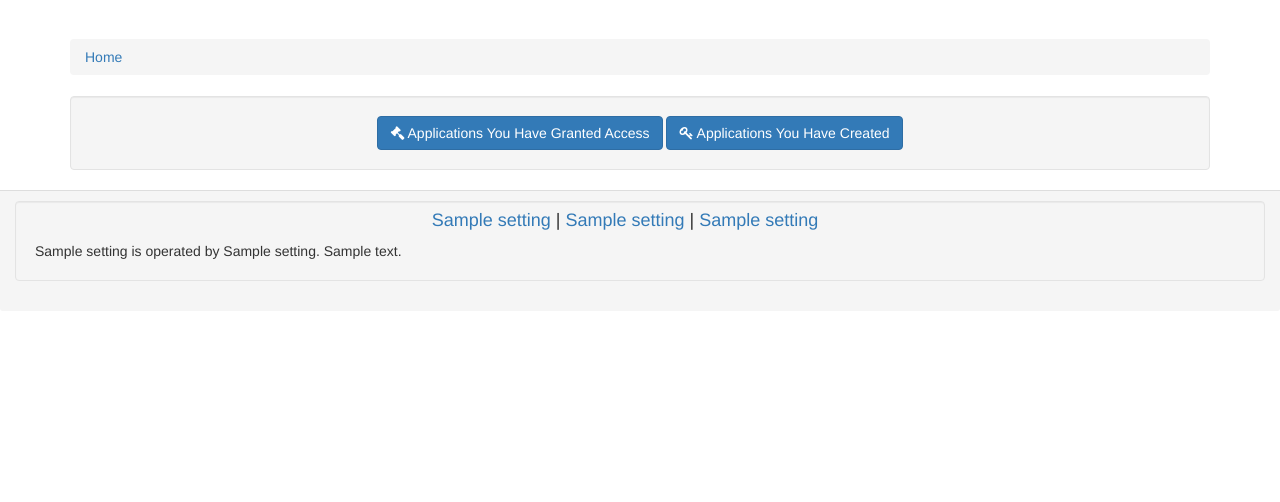
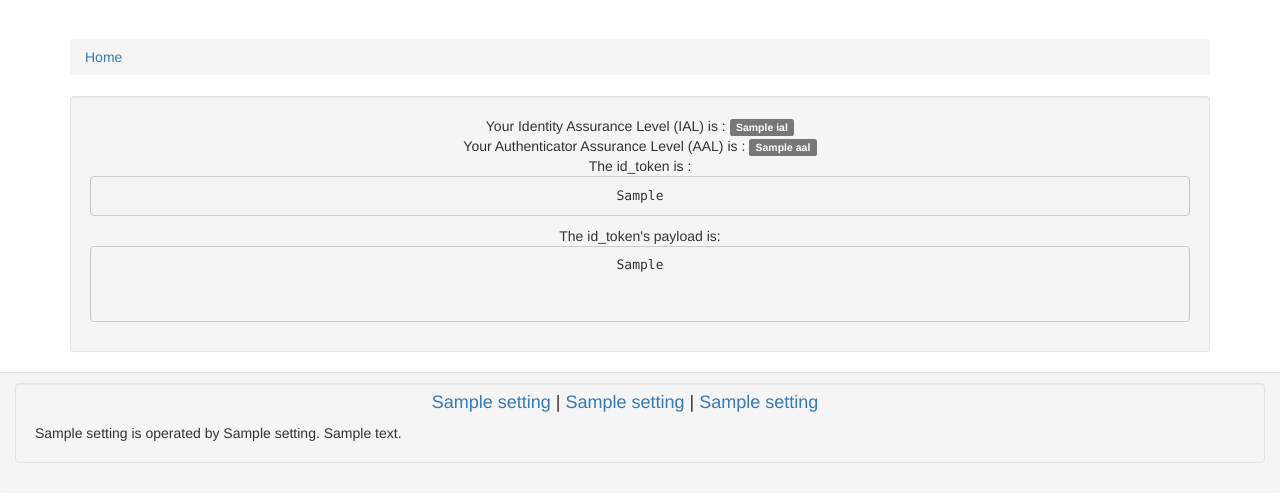
Before and after one commit to whytheplatypus/sharemyhealth, a Django app: template apps/home/templates/authenticated-home.html in a window 1280 px wide. Shown: the part 51-553 px from the top of the page. Run offline with Django 3.2, Linux system fonts and the light colour scheme; the template is opened without the code that fills it: most values are stand-ins (such as "Sample title", 1, 10 or a date in 2020); parts of the project's set-up code (start-up, migrations or seed data) failed here and were passed over; some libraries are stand-ins or nearby versions.

Commit message:
display id_token info upon login

```diff
--- a/apps/home/templates/authenticated-home.html
+++ b/apps/home/templates/authenticated-home.html
@@ -24,14 +24,45 @@
     <div class="row text-center">
         <div class="col-lg-12">
 
-				<div class="btn-group-justified">
-					<a href="{% url 'oauth2_provider:authorized-token-list' %}" >
-					  <button type="button" class="btn btn-primary"> <i class="fa fa-legal"></i>  Applications You Have Granted Access</button></a>
-                    {% if profile.user_type == "DEV" or profile == None or profile.create_applications %}
-					<a href="{% url 'oauth2_provider:list' %}">
-						 <button type="button" class="btn btn-primary"> <i class="fa fa-key"></i>  Applications You Have Created
-					</button></a>
-					{% endif %}
+	Your Identity Assurance Level (IAL) is :
+				<span class="label label-default">{{ id_token_payload.ial }}</span>
+				</div>
+
+{% ifequal id_token_payload.ial  "1" %}
+<p>Your identity assurance level of <span class="label label-default">{{ id_token_payload.ial }} </span> is insufficient
+to gain access you personal health information (PHI). You will need to
+verify you identity before you can gain full access. Please see your point of contact to completee this step.
+
+{% endifequal %}
+
+
+         <div class="col-lg-12">
+
+
+
+
+Your Authenticator Assurance Level (AAL) is :
+				<span class="label label-default">{{ id_token_payload.aal }}</span>
+				</div>
+
+
+
+        <div class="col-lg-12">
+
+
+
+
+The id_token is :
+				<pre>{{ id_token }}</pre>
+				</div>
+
+
+
+        <div class="col-lg-12">
+
+    The id_token's payload is:
+
+				<pre>{{id_token_payload }}
 
 				</div>
 	    </div>
```
Also changed, not shown: apps/home/views.py (+15 -1 lines).
